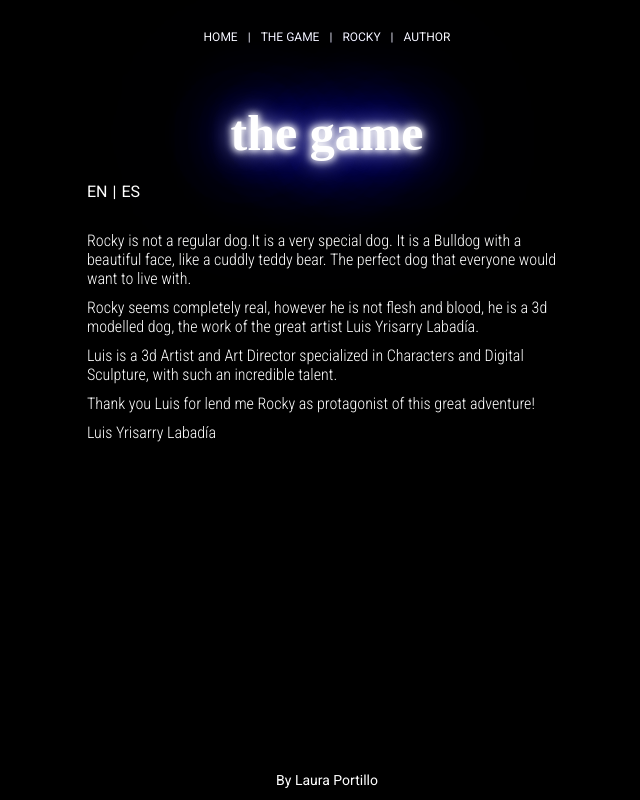
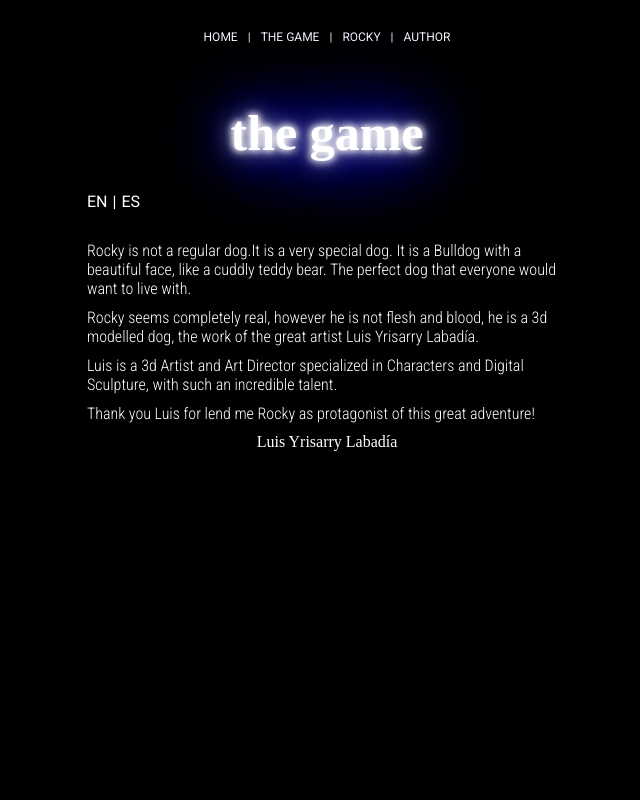
Before and after one commit to lauraportillo/free-rocky, a React (Create React App) app: page /#/gameEn in a window 1280 px wide. Shown: the whole page, without its empty margins (313-953 px from the left). Built offline with nearby package versions, Linux system fonts and the light colour scheme; a web font is replaced by a local one.

Commit message:
change languaje

```diff
--- a/src/components/GameEn.js
+++ b/src/components/GameEn.js
@@ -39,10 +39,12 @@ const GameEn = (props) => {
           <p className="game__description--p">
             Thank you Luis for lend me Rocky as protagonist of this great adventure!
           </p>
-          Luis Yrisarry Labadía
+        </section>
+
+        <section>
+          <span>Luis Yrisarry Labadía</span>
         </section>
       </main>
-      <Footer />
     </>
   );
 };
--- a/src/stylesheets/Game.scss
+++ b/src/stylesheets/Game.scss
@@ -24,13 +24,14 @@
   text-transform: uppercase;
   font-size: 12px;
   font-family: $typo1;
+  margin-top: 10px;
 }
 .game__lang--item {
   margin-left: 5px;
   margin-right: 5px;
 }
 .game__description {
-  margin-top: 10px;
+  margin-top: 30px;
   font-size: 14px;
   font-weight: 200;
   font-family: $typo2;
```
